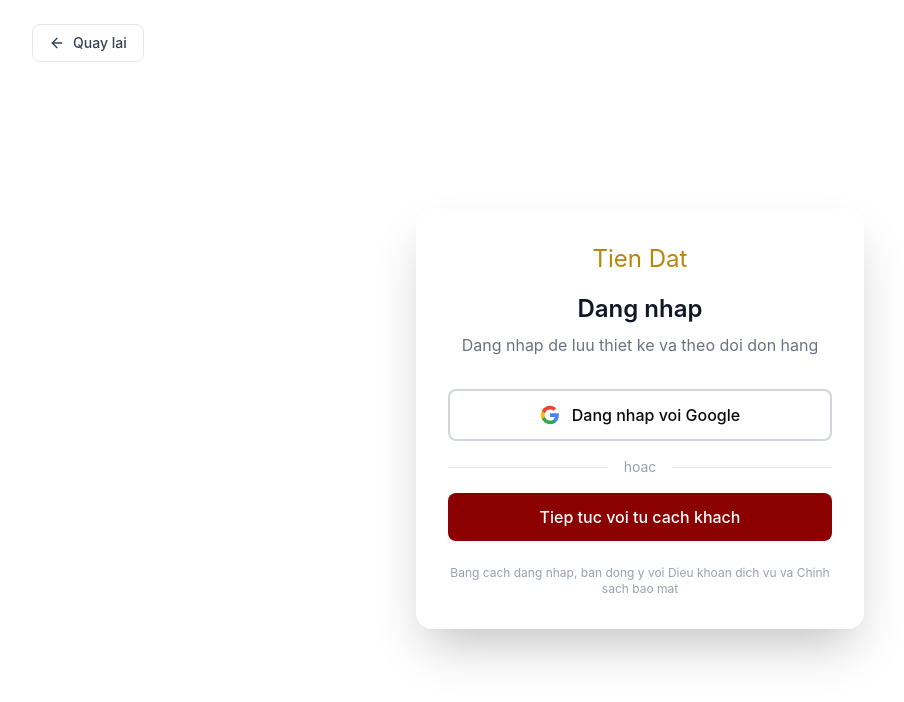
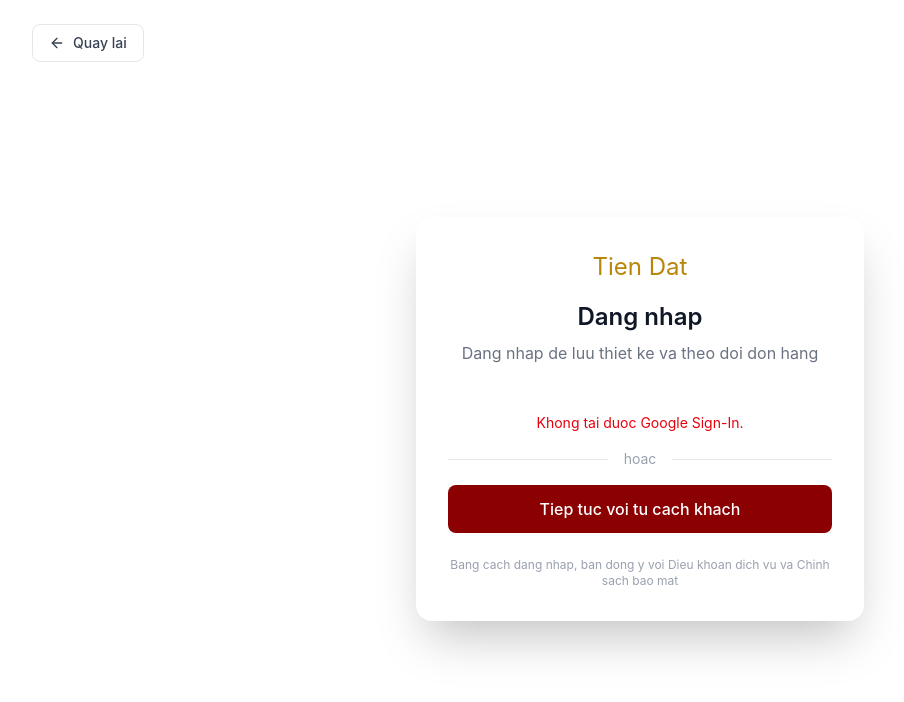
Before and after one commit to n-n-kim/TienDat-Wedding-Shop---Cloud-Platform, a React (Vite) app: page / in a window 1280 px wide. Both pictures are taken after a click on the button "Thiet ke". Shown: the top 702 px of the page, without its empty margins (0-904 px from the left). Built offline with nearby package versions, Linux system fonts and the light colour scheme; no server answers.

Commit message:
Add Google Login

```diff
--- a/src/app/components/LoginPage.tsx
+++ b/src/app/components/LoginPage.tsx
@@ -1,6 +1,8 @@
+import { useEffect, useRef, useState } from 'react';
 import { ArrowLeft } from 'lucide-react';
 import { useAuth } from '../contexts/AuthContext';
 import { useLanguage } from '../contexts/LanguageContext';
+import type { User } from '../contexts/AuthContext';
 
 interface LoginPageProps {
   onBack: () => void;
@@ -10,8 +12,108 @@ interface LoginPageProps {
 export function LoginPage({ onBack, onLoginSuccess }: LoginPageProps) {
   const { login } = useAuth();
   const { language } = useLanguage();
+  const googleButtonRef = useRef<HTMLDivElement | null>(null);
+  const [googleError, setGoogleError] = useState<string | null>(null);
 
-  const handleGoogleLogin = () => {
+  useEffect(() => {
+    const clientId = import.meta.env.VITE_GOOGLE_CLIENT_ID;
+
+    if (!clientId) {
+      setGoogleError(
+        language === 'vi'
+          ? 'Chua cau hinh Google Client ID.'
+          : 'Google Client ID is not configured.',
+      );
+      return;
+    }
+
+    let cancelled = false;
+
+    const handleCredentialResponse = (response: google.accounts.id.CredentialResponse) => {
+      try {
+        const payload = decodeJwtPayload(response.credential);
+        const userData: User = {
+          id: payload.sub,
+          name: payload.name,
+          email: payload.email,
+          avatar: payload.picture,
+        };
+
+        login(userData);
+        onLoginSuccess?.();
+      } catch {
+        setGoogleError(
+          language === 'vi'
+            ? 'Khong the xu ly dang nhap Google.'
+            : 'Could not complete Google sign-in.',
+        );
+      }
+    };
+
+    const initializeGoogle = () => {
+      if (cancelled || !window.google?.accounts.id || !googleButtonRef.current) {
+        return;
+      }
+
+      window.google.accounts.id.initialize({
+        client_id: clientId,
+        callback: handleCredentialResponse,
+      });
+
+      googleButtonRef.current.innerHTML = '';
+      window.google.accounts.id.renderButton(googleButtonRef.current, {
+        type: 'standard',
+        theme: 'outline',
+        size: 'large',
+        text: 'signin_with',
+        shape: 'rectangular',
+        width: 320,
+      });
+    };
+
+    if (window.google?.accounts.id) {
+      initializeGoogle();
+    } else {
+      const existingScript = document.querySelector<HTMLScriptElement>(
+        'script[src="https://accounts.google.com/gsi/client"]',
+      );
+
+      const script =
+        existingScript ??
+        Object.assign(document.createElement('script'), {
+          src: 'https://accounts.google.com/gsi/client',
+          async: true,
+          defer: true,
+        });
+
+      const handleLoad = () => initializeGoogle();
+      const handleError = () =>
+        setGoogleError(
+          language === 'vi'
+            ? 'Khong tai duoc Google Sign-In.'
+            : 'Failed to load Google Sign-In.',
+        );
+
+      script.addEventListener('load', handleLoad);
+      script.addEventListener('error', handleError);
+
+      if (!existingScript) {
+        document.head.appendChild(script);
+      }
+
+      return () => {
+        cancelled = true;
+        script.removeEventListener('load', handleLoad);
+        script.removeEventListener('error', handleError);
+      };
+    }
+
+    return () => {
+      cancelled = true;
+    };
+  }, [language, login, onLoginSuccess]);
+
+  const handleGuestLogin = () => {
     const mockUser = {
       id: 'user_' + Date.now(),
       name: language === 'vi' ? 'Nguoi dung demo' : 'Demo User',
@@ -53,20 +155,12 @@ export function LoginPage({ onBack, onLoginSuccess }: LoginPageProps) {
             </div>
 
             <div className="space-y-4">
-              <button
-                onClick={handleGoogleLogin}
-                className="flex w-full items-center justify-center gap-3 rounded-lg border-2 border-gray-300 px-4 py-3 transition-all hover:bg-gray-50"
-              >
-                <svg width="20" height="20" viewBox="0 0 24 24" aria-hidden="true">
-                  <path fill="#4285F4" d="M22.56 12.25c0-.78-.07-1.53-.2-2.25H12v4.26h5.92c-.26 1.37-1.04 2.53-2.21 3.31v2.77h3.57c2.08-1.92 3.28-4.74 3.28-8.09z" />
-                  <path fill="#34A853" d="M12 23c2.97 0 5.46-.98 7.28-2.66l-3.57-2.77c-.98.66-2.23 1.06-3.71 1.06-2.86 0-5.29-1.93-6.16-4.53H2.18v2.84C3.99 20.53 7.7 23 12 23z" />
-                  <path fill="#FBBC05" d="M5.84 14.09c-.22-.66-.35-1.36-.35-2.09s.13-1.43.35-2.09V7.07H2.18C1.43 8.55 1 10.22 1 12s.43 3.45 1.18 4.93l2.85-2.22.81-.62z" />
-                  <path fill="#EA4335" d="M12 5.38c1.62 0 3.06.56 4.21 1.64l3.15-3.15C17.45 2.09 14.97 1 12 1 7.7 1 3.99 3.47 2.18 7.07l3.66 2.84c.87-2.6 3.3-4.53 6.16-4.53z" />
-                </svg>
-                <span>
-                  {language === 'vi' ? 'Dang nhap voi Google' : 'Login with Google'}
-                </span>
-              </button>
+              <div className="flex justify-center">
+                <div ref={googleButtonRef} />
+              </div>
+              {googleError ? (
+                <p className="text-center text-sm text-red-600">{googleError}</p>
+              ) : null}
 
               <div className="relative">
                 <div className="absolute inset-0 flex items-center">
@@ -80,7 +174,7 @@ export function LoginPage({ onBack, onLoginSuccess }: LoginPageProps) {
               </div>
 
               <button
-                onClick={handleGoogleLogin}
+                onClick={handleGuestLogin}
                 className="w-full rounded-lg px-4 py-3 text-white transition-all"
                 style={{ backgroundColor: '#8B0000' }}
               >
@@ -99,3 +193,23 @@ export function LoginPage({ onBack, onLoginSuccess }: LoginPageProps) {
     </main>
   );
 }
+
+interface GoogleJwtPayload {
+  sub: string;
+  name: string;
+  email: string;
+  picture: string;
+}
+
+function decodeJwtPayload(token: string): GoogleJwtPayload {
+  const [, payload] = token.split('.');
+
+  if (!payload) {
+    throw new Error('Missing JWT payload');
+  }
+
+  const normalized = payload.replace(/-/g, '+').replace(/_/g, '/');
+  const decoded = window.atob(normalized);
+
+  return JSON.parse(decoded) as GoogleJwtPayload;
+}
--- a/src/app/contexts/AuthContext.tsx
+++ b/src/app/contexts/AuthContext.tsx
@@ -1,6 +1,6 @@
 import { createContext, useContext, useState, ReactNode, useEffect } from 'react';
 
-interface User {
+export interface User {
   id: string;
   name: string;
   email: string;
--- /dev/null
+++ b/src/vite-env.d.ts
@@ -0,0 +1,44 @@
+/// <reference types="vite/client" />
+
+interface ImportMetaEnv {
+  readonly VITE_GOOGLE_CLIENT_ID?: string;
+}
+
+interface ImportMeta {
+  readonly env: ImportMetaEnv;
+}
+
+declare global {
+  interface Window {
+    google?: {
+      accounts: {
+        id: {
+          initialize: (config: {
+            client_id: string;
+            callback: (response: google.accounts.id.CredentialResponse) => void;
+          }) => void;
+          renderButton: (
+            parent: HTMLElement,
+            options: {
+              type?: 'standard' | 'icon';
+              theme?: 'outline' | 'filled_blue' | 'filled_black';
+              size?: 'large' | 'medium' | 'small';
+              text?: 'signin_with' | 'signup_with' | 'continue_with' | 'signin';
+              shape?: 'rectangular' | 'pill' | 'circle' | 'square';
+              width?: number;
+            },
+          ) => void;
+        };
+      };
+    };
+  }
+
+  namespace google.accounts.id {
+    interface CredentialResponse {
+      credential: string;
+      select_by: string;
+    }
+  }
+}
+
+export {};
```
Also changed, not shown: 1 other file (tests, documents, lock files or other folders).
